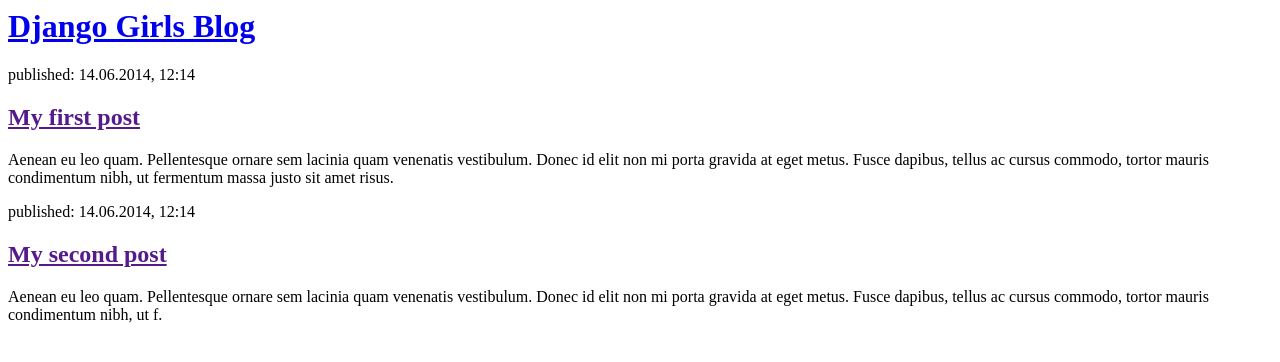
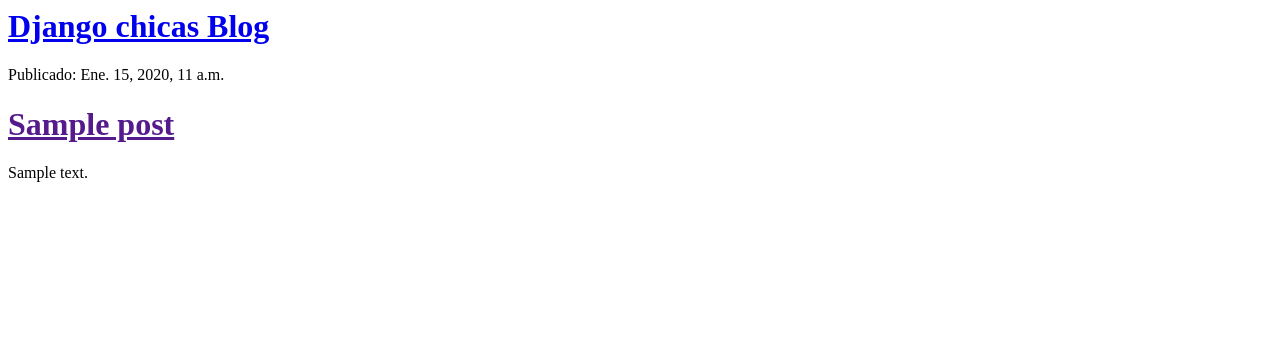
Before and after one commit to SandraBJ3/my-first-blog, a Django app: template blog/templates/blog/post_list.html in a window 1280 px wide. Shown: the top 362 px of the page. Run offline with Django 3.2, Linux system fonts and the light colour scheme; the template is opened without the code that fills it: values that come from a table or form of the project are taken from there, others are empty; tables that the repository leaves empty hold one stand-in row (values such as "Sample post").

Commit message:
Templates modificados para mostrar post desde base de datos.

```diff
--- a/blog/templates/blog/post_list.html
+++ b/blog/templates/blog/post_list.html
@@ -4,19 +4,23 @@
     </head>
     <body>
         <div>
-            <h1><a href="/">Django Girls Blog</a></h1>
+        	<h1>
+        		<a href = "/">Django chicas Blog</a>
+        	</h1>
         </div>
-
+        {% for post in posts %}
         <div>
-            <p>published: 14.06.2014, 12:14</p>
-            <h2><a href="">My first post</a></h2>
-            <p>Aenean eu leo quam. Pellentesque ornare sem lacinia quam venenatis vestibulum. Donec id elit non mi porta gravida at eget metus. Fusce dapibus, tellus ac cursus commodo, tortor mauris condimentum nibh, ut fermentum massa justo sit amet risus.</p>
+        	<p>
+        		Publicado: {{ post.published_date }}
+        	</p>
+        	<h1>
+        		<a href = "">
+        			{{ post.title }}
+        		</a>
+        	</h1>
+        	<p>
+        		{{ post.text|linebreaksbr }}
+        	</p>
         </div>
-
-        <div>
-            <p>published: 14.06.2014, 12:14</p>
-            <h2><a href="">My second post</a></h2>
-            <p>Aenean eu leo quam. Pellentesque ornare sem lacinia quam venenatis vestibulum. Donec id elit non mi porta gravida at eget metus. Fusce dapibus, tellus ac cursus commodo, tortor mauris condimentum nibh, ut f.</p>
-        </div>
-    </body>
+        {% endfor %}
 </html>
--- a/blog/views.py
+++ b/blog/views.py
@@ -1,5 +1,7 @@
 from django.shortcuts import render
+from django.utils import timezone
+from .models import Post
 
-# Create your views here.
 def post_list(request):
-    return render(request, 'blog/post_list.html', {})
+    posts = Post.objects.filter(published_date__lte=timezone.now()).order_by('published_date')
+    return render(request, 'blog/post_list.html', {'posts': posts})
```
